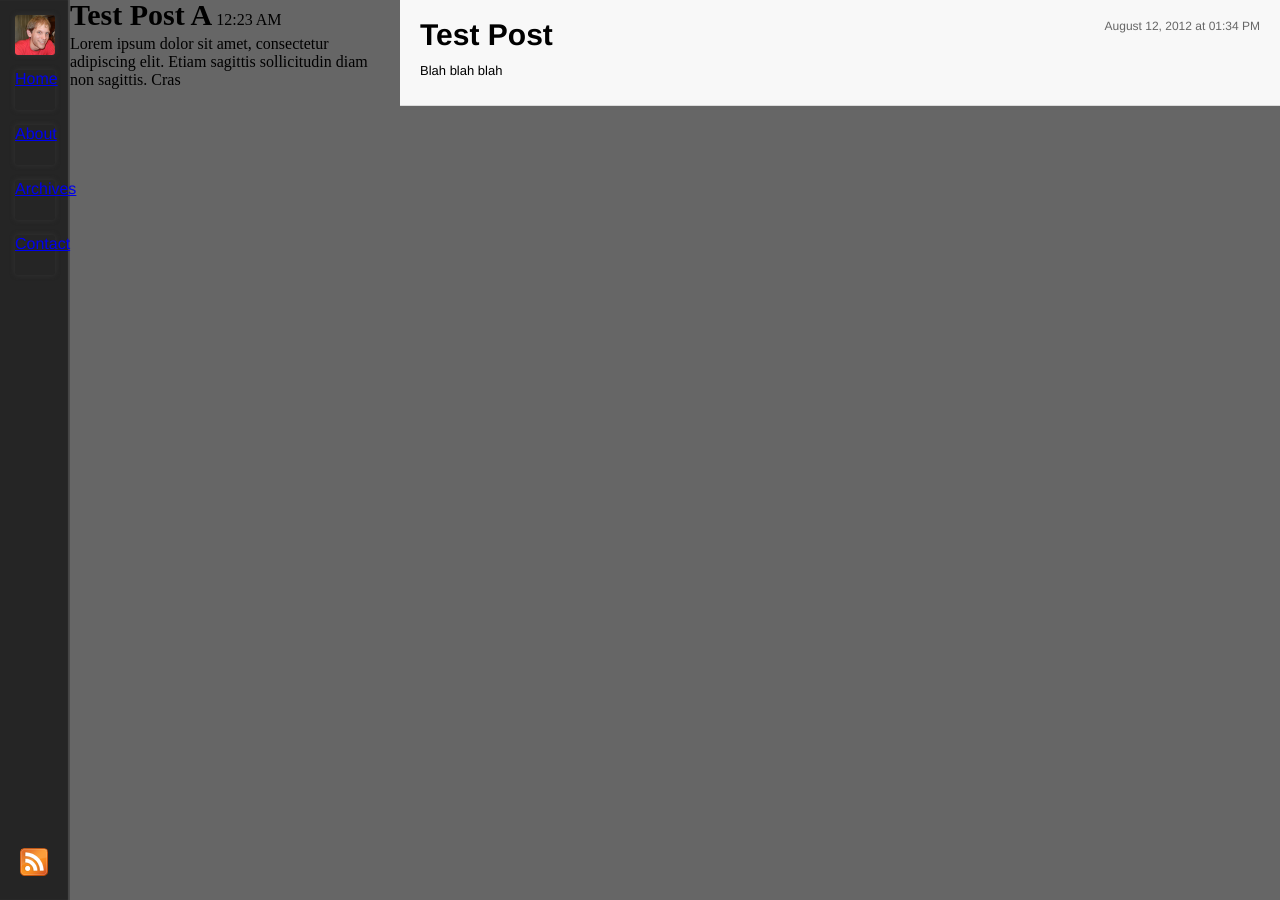
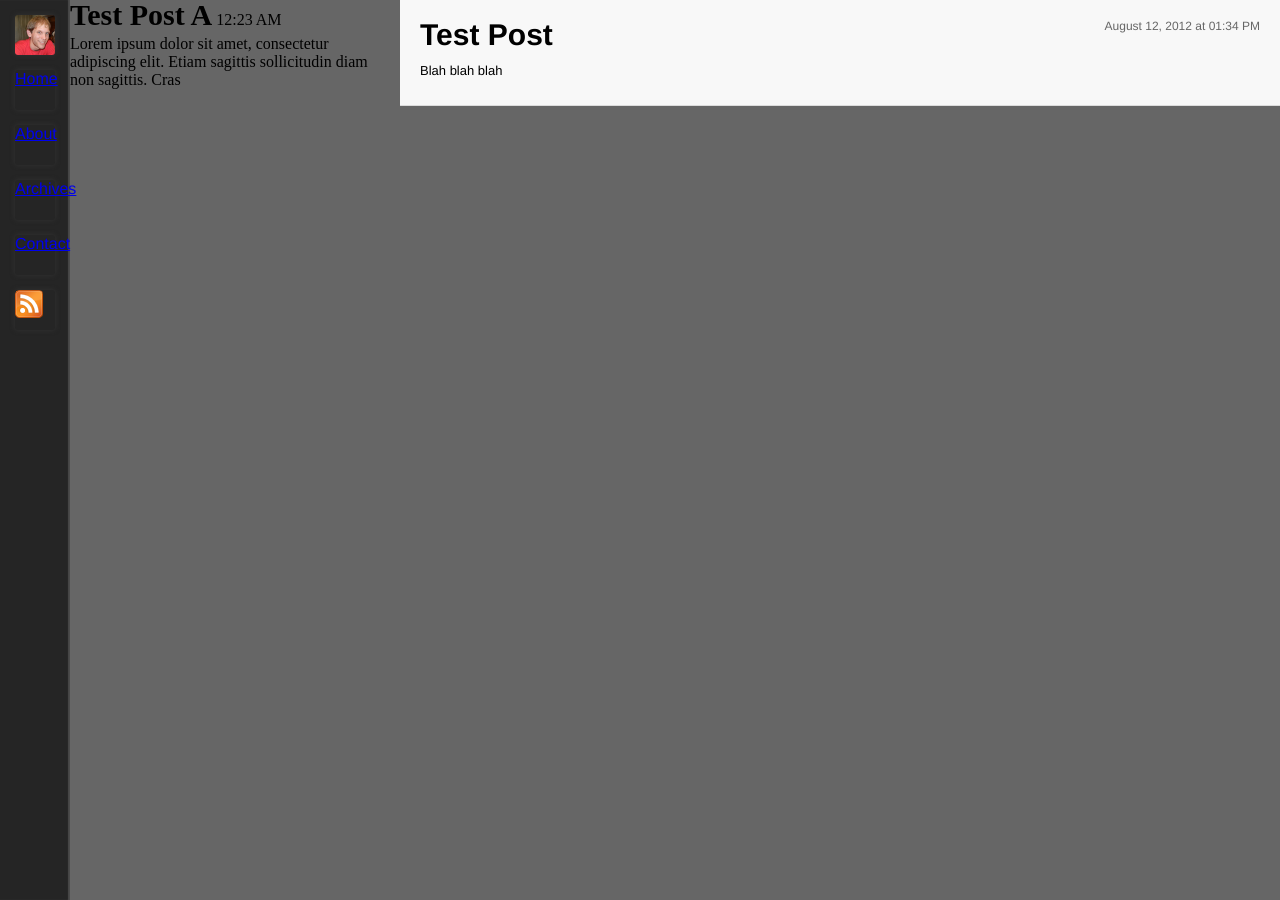
Before and after one commit to Tanner/Blog, a Jekyll site: the page built from _posts/2012-01-09-test-post.markdown, in a window 1280 px wide. Built offline with Jekyll 4.4.1, drawn with Linux system fonts in a browser that asks for light colours; Markdown is read by kramdown in place of the engine named in the settings.

Commit message:
Move RSS into the list.

```diff
--- a/_layouts/default.html
+++ b/_layouts/default.html
@@ -20,8 +20,8 @@
 			<li class="icon"><a href="{{ site.baseurl }}/about.html">About</a></li>
 			<li class="icon"><a href="{{ site.baseurl }}">Archives</a></li>
 			<li class="icon"><a href="{{ site.baseurl }}">Contact</a></li>
+			<li class="icon"><a href="{{ site.baseurl }}/rss.xml"><img src="images/rss.png"></a></li>
 		</ul>
-		<a href="{{ site.baseurl }}/rss.xml" id="rss"><img src="images/rss.png"></a>
 	</div>
 	<div id="excerpts">
 		<div class="post-excerpt">
--- a/css/style.css
+++ b/css/style.css
@@ -71,12 +71,6 @@ img {
 	margin-left: 70px;
 
 	width: 300px;
-}
-
-#rss {
-	position: absolute;
-	bottom: 20px;
-	left: 20px;
 }
 
 #content {
```
